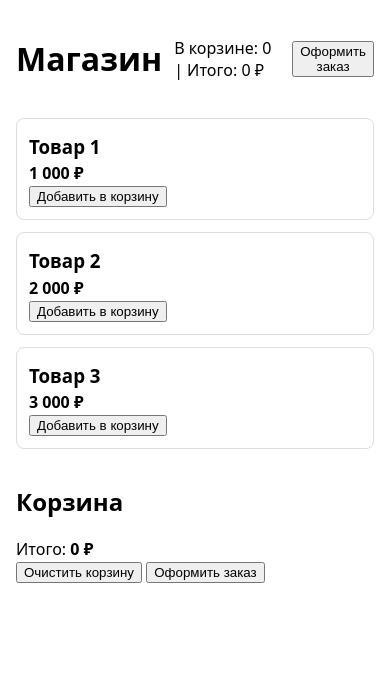
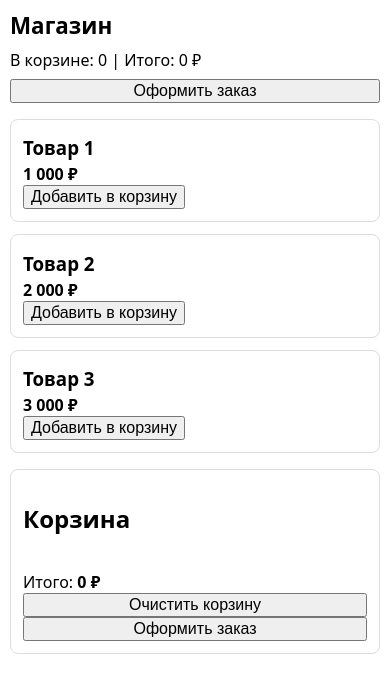
Before and after one commit to dieuvinakilebe/WEB2025Q26, a plain HTML site: page index.html in a window 390 px wide. Drawn offline with Linux system fonts and the light colour scheme.

Commit message:
adapt to devices

```diff
--- a/index.html
+++ b/index.html
@@ -7,6 +7,7 @@
   <link rel="stylesheet" href="styles.css">
 </head>
 <body>
+  <div class="page">
 <header>
   <h1>Магазин</h1>
   <div>В корзине: <span id="cart-count">0</span> | Итого: <span id="cart-total">0 ₽</span></div>
@@ -40,7 +41,7 @@
     <button type="button" id="cancel-order">Отмена</button>
   </form>
 </section>
-
+</div>
 <script src="app.js"></script>
 </body>
 </html>
--- a/styles.css
+++ b/styles.css
@@ -1,9 +1,51 @@
+*{box-sizing:border-box}
+:root{--gap:16px;--max:980px}
 
-body{font-family:system-ui,Arial,sans-serif;margin:0;padding:16px}
-header{display:flex;gap:12px;align-items:center;justify-content:space-between;margin-bottom:16px}
-main{display:grid;grid-template-columns:2fr 1fr;gap:16px}
-#catalog{display:grid;grid-template-columns:repeat(3,1fr);gap:12px}
-.card{border:1px solid #ddd;border-radius:8px;padding:12px}
+body{font-family:system-ui,Arial,sans-serif;margin:0}
+.page{max-width:var(--max);margin:0 auto;padding:16px}
+
+header{display:flex;align-items:center;justify-content:space-between;gap:12px;margin-bottom:16px}
+header h1{margin:0;font-size:1.8rem}
+button{cursor:pointer}
+input,textarea,button{font-size:16px}
+
+
+main{
+  display:grid;gap:var(--gap);
+  grid-template-columns:2fr 1fr;
+}
+
+
+#catalog{
+  display:grid;gap:12px;
+  grid-template-columns:repeat(auto-fit,minmax(220px,1fr)); /* авто-адаптив */
+}
+.card{border:1px solid #ddd;border-radius:8px;padding:12px;background:#fff}
 .card h3{margin:.2rem 0}
-@media (max-width:900px){ main{grid-template-columns:1fr} #catalog{grid-template-columns:repeat(2,1fr)} }
-@media (max-width:560px){ #catalog{grid-template-columns:1fr} }
+
+aside{border:1px solid #ddd;border-radius:8px;padding:12px;height:fit-content;position:sticky;top:12px;background:#fff}
+#cart-list{display:flex;flex-direction:column;gap:8px}
+#cart-list input[type="number"]{width:64px}
+
+#order{border:1px solid #ddd;border-radius:8px;padding:12px;margin-top:16px;background:#fff}
+#order form{display:grid;gap:10px}
+
+@media (max-width:1024px){
+  .page{padding:12px}
+  main{grid-template-columns:1.4fr 1fr}
+}
+
+@media (max-width:900px){
+  header{flex-direction:column;align-items:flex-start;gap:8px}
+  main{grid-template-columns:1fr}
+  aside{position:static}
+  #catalog{grid-template-columns:repeat(auto-fit,minmax(180px,1fr))}
+  header button,#checkout-btn,#clear-cart{width:100%}
+}
+
+
+@media (max-width:480px){
+  .page{padding:10px}
+  header h1{font-size:1.4rem}
+  #catalog{grid-template-columns:1fr}
+}
```
